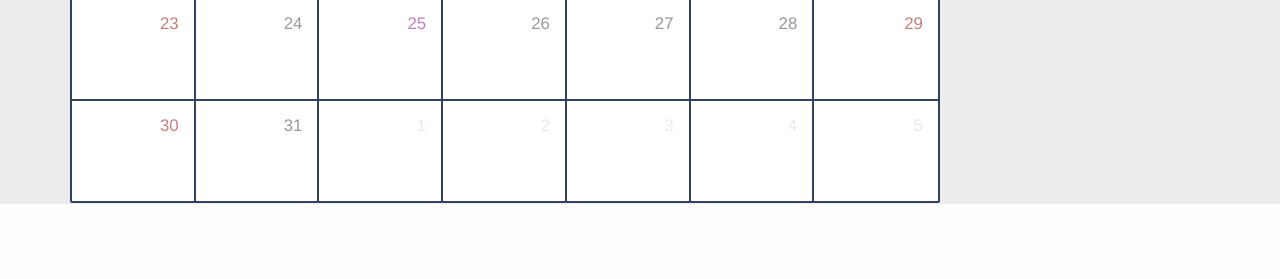
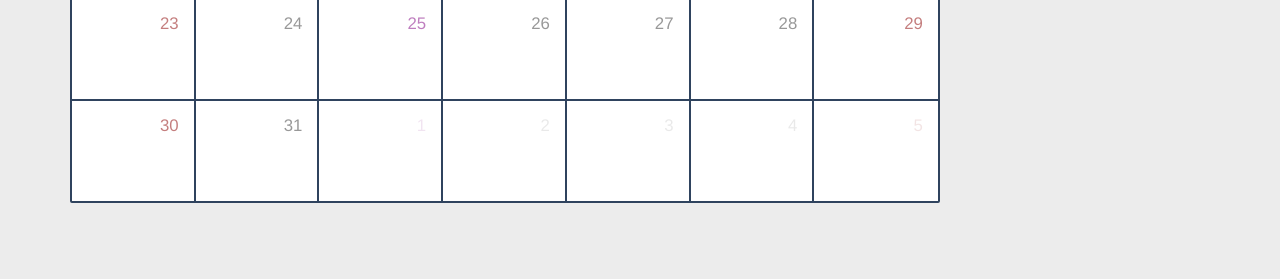
Before and after one commit to TeachEasy/Software-Engineering, a PHP site: page /calendar.php in a window 1280 px wide. Shown: the part 821-1100 px from the top of the page. Before the commit the page ends 1025 px from the top, so only its background shows below. Run offline with PHP 8.4, Linux system fonts and the light colour scheme; the visitor is signed in with stand-in values (Sample User, id 1); some libraries are stand-ins or nearby versions.

Commit message:
Add files via upload

```diff
--- a/css/calendar.css
+++ b/css/calendar.css
@@ -524,3 +524,7 @@ a.cal-event-week {
 .badge-important {
   background-color: #b94a48;
 }
+
+body{
+  padding-bottom: 75px;
+}
--- a/teachEasyStyle.css
+++ b/teachEasyStyle.css
@@ -196,6 +196,7 @@ hr{
 
 body{
 	background-color:rgba(236,236,236);
+  	padding-bottom: 75px;
 }
 
 option {
```
